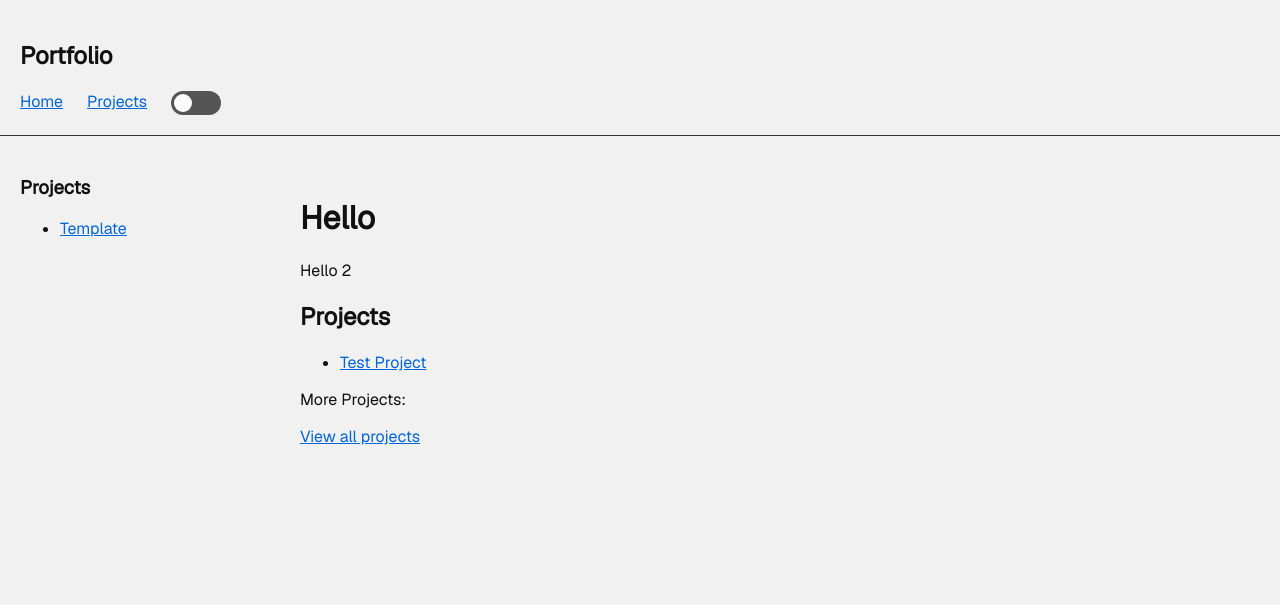
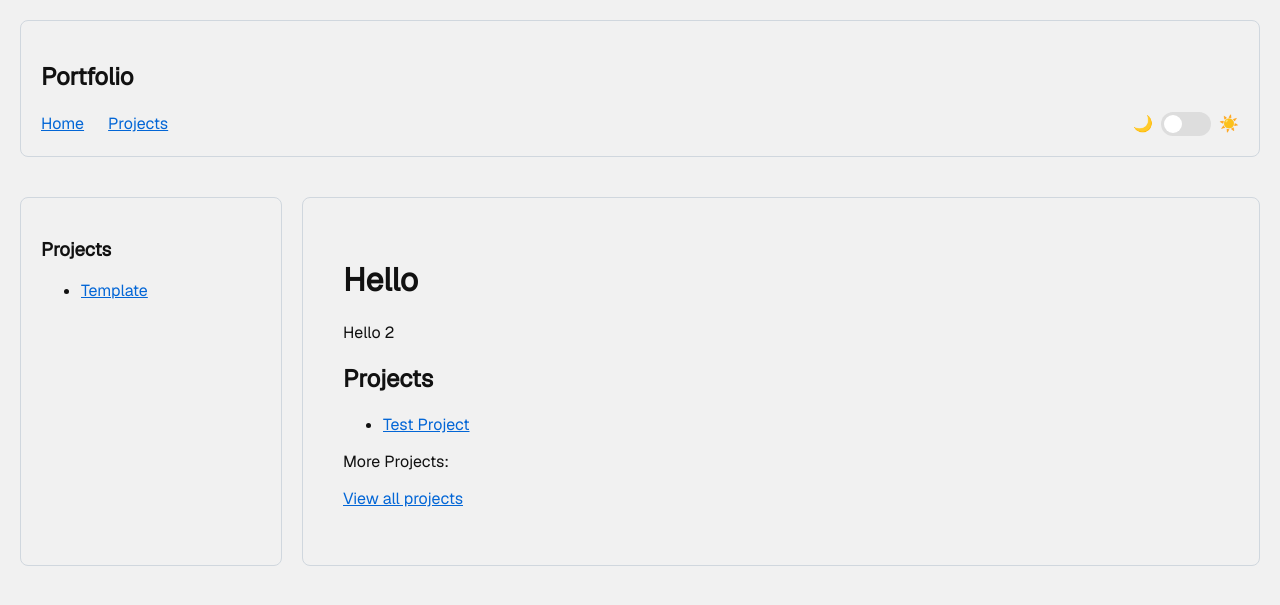
Before and after one commit to JannisElef/janniselef.github.io, a Jekyll site: the page built from index.md, in a window 1280 px wide. Shown: the top 605 px of the page. Built offline with Jekyll 4.4.1, drawn with Linux system fonts in a browser that asks for light colours.

Commit message:
change styling

```diff
--- a/_includes/header.html
+++ b/_includes/header.html
@@ -3,16 +3,26 @@
 
 <h2>{{ site.title }}</h2>
 
-    <nav>
+<nav class="nav">
 
+<div class="nav-left">
 <a href="/">Home</a>
 <a href="/projects">Projects</a>
+</div>
+
+<div class="nav-right">
+
+<span class="theme-icon">🌙</span>
 
 <label class="switch">
 <input type="checkbox" id="themeToggle">
 <span class="slider"></span>
 </label>
 
+<span class="theme-icon">☀️</span>
+
+</div>
+
 </nav>
 
 </header>
--- a/assets/css/style.css
+++ b/assets/css/style.css
@@ -12,9 +12,22 @@ body.light {
   color:#111;
 }
 body.dark {
-  background:#0f1117;
+  background:#161b22;
   color:#e6edf3;
 }
+
+body.light header,
+body.light aside,
+body.light main {
+  background:#f1f1f1;
+}
+
+body.dark header,
+body.dark aside,
+body.dark main {
+  background:#161b22;
+}
+
 
 body.light a {
   color:#0366d6;
@@ -29,37 +42,69 @@ body.dark a:hover {
   color:#62a0f7;
 }
 
-body.light .slider {
-  background: #555555;
-}
-
-body.dark .slider {
-  background: #cccccc;
-}
-
 
 header {
+  margin:20px;
   padding:20px;
-  border-bottom:1px solid #30363d;
-}
-
-nav a {
-  margin-right:20px;
-}
-.container {
-  display:flex;
+  border-radius:8px;
 }
 
 aside {
   width:220px;
   padding:20px;
+  border-radius:8px;
 }
 
 main {
   flex:1;
   padding:40px;
-  max-width:900px;
+  border-radius:8px;
+  max-width: 900px;
 }
+
+body.light header,
+body.light aside,
+body.light main {
+  border:1px solid #d0d7de;
+}
+
+body.dark header,
+body.dark aside,
+body.dark main {
+  border:1px solid #30363d;
+}
+
+
+nav a {
+  margin-right:20px;
+}
+
+.container {
+  display:flex;
+  gap:20px;
+  padding:20px;
+}
+
+.nav {
+  display:flex;
+  justify-content:space-between;
+  align-items:center;
+}
+
+.nav-left a {
+  margin-right:20px;
+}
+
+.nav-right {
+  display:flex;
+  align-items:center;
+  gap:8px;
+}
+
+.theme-icon {
+  font-size:16px;
+}
+
 
 .project-grid {
   display:grid;
@@ -90,12 +135,16 @@ main {
   border-radius:4px;
 }
 
+
+/* theme toggle slider */
+
 .switch {
   position:relative;
   display:inline-block;
   width:50px;
   height:24px;
 }
+
 .switch input {
   opacity:0;
   width:0;
@@ -105,13 +154,19 @@ main {
 .slider {
   position:absolute;
   cursor:pointer;
-  top:0;
-  left:0;
-  right:0;
-  bottom:0;
-  background:#666;
+  inset:0;
   border-radius:24px;
+  transition:background 0.2s;
 }
+
+body.light .slider {
+  background:#ddd;
+}
+
+body.dark .slider {
+  background:#444;
+}
+
 .slider:before {
   position:absolute;
   content:"";
@@ -120,9 +175,10 @@ main {
   left:3px;
   bottom:3px;
   background:white;
-  transition:0.2s;
   border-radius:50%;
+  transition:transform 0.2s;
 }
+
 input:checked + .slider:before {
-  transform:translateX(26px);
+  transform:translateX(24px);
 }
--- a/index.md
+++ b/index.md
@@ -10,7 +10,7 @@ Hello 2
 
 ## Projects
 
-- [Test Project](/projects/test-project)
+- [Test Project](/projects/template)
 
 
 More Projects:
```
Lines whose indentation alone changed are shown as unchanged.
